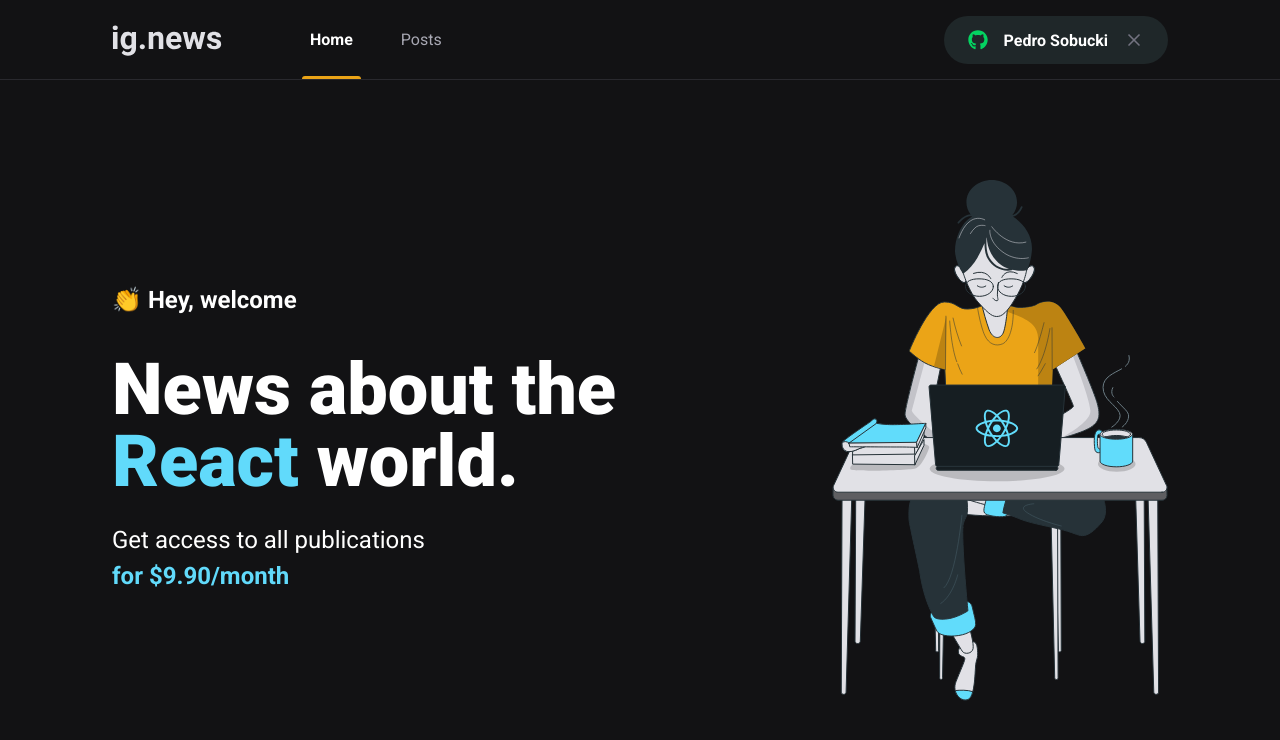
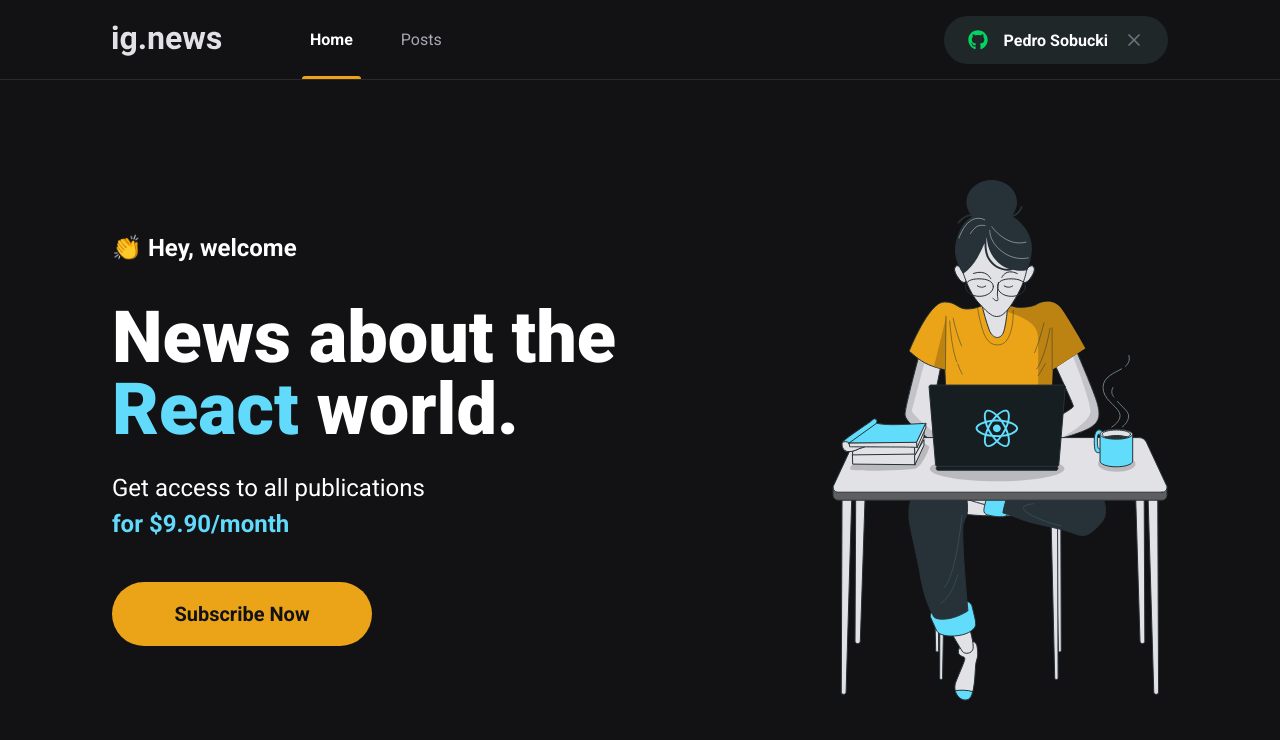
Before and after one commit to pedrosobucki/psnews, a Next.js app: page / in a window 1280 px wide. Shown: the top 740 px of the page. Built offline with nearby package versions, Linux system fonts and the light colour scheme.

Commit message:
subscribe button

```diff
--- /dev/null
+++ b/src/components/SubscribeButton/index.tsx
@@ -0,0 +1,12 @@
+import styles from './styles.module.scss';
+
+export function SubscribeButton(){
+  return (
+    <button
+    className={styles.subscribeButton}
+    type="button">
+      Subscribe Now
+
+    </button>
+  );
+}
--- /dev/null
+++ b/src/components/SubscribeButton/styles.module.scss
@@ -0,0 +1,20 @@
+.subscribeButton{
+  width: 260px;
+  height: 4rem;
+  border: 0;
+  border-radius: 2rem;
+  background: var(--yellow-500);
+  color: var(--gray-900);
+  font-size: 1.25rem;
+  font-weight: bold;
+
+  display: flex;;
+  align-items: center;
+  justify-content: center;
+
+  transition: filter 0.2s;
+
+  &:hover{
+    filter: brightness(0.8);
+  }
+}
--- a/src/pages/home.module.scss
+++ b/src/pages/home.module.scss
@@ -38,4 +38,8 @@
     }
   }
 
+  button{
+    margin-top: 2.5rem;
+  }
+
 }
--- a/src/pages/index.tsx
+++ b/src/pages/index.tsx
@@ -1,4 +1,5 @@
 import Head from 'next/head'
+import { SubscribeButton } from '../components/SubscribeButton'
 import styles from './home.module.scss'
 
 export default function Home() {
@@ -15,6 +16,7 @@
             Get access to all publications <br />
             <span>for $9.90/month</span>
           </p>
+          <SubscribeButton />
         </section>
 
         <img src="/images/avatar.svg" alt="girl coding" />
```
